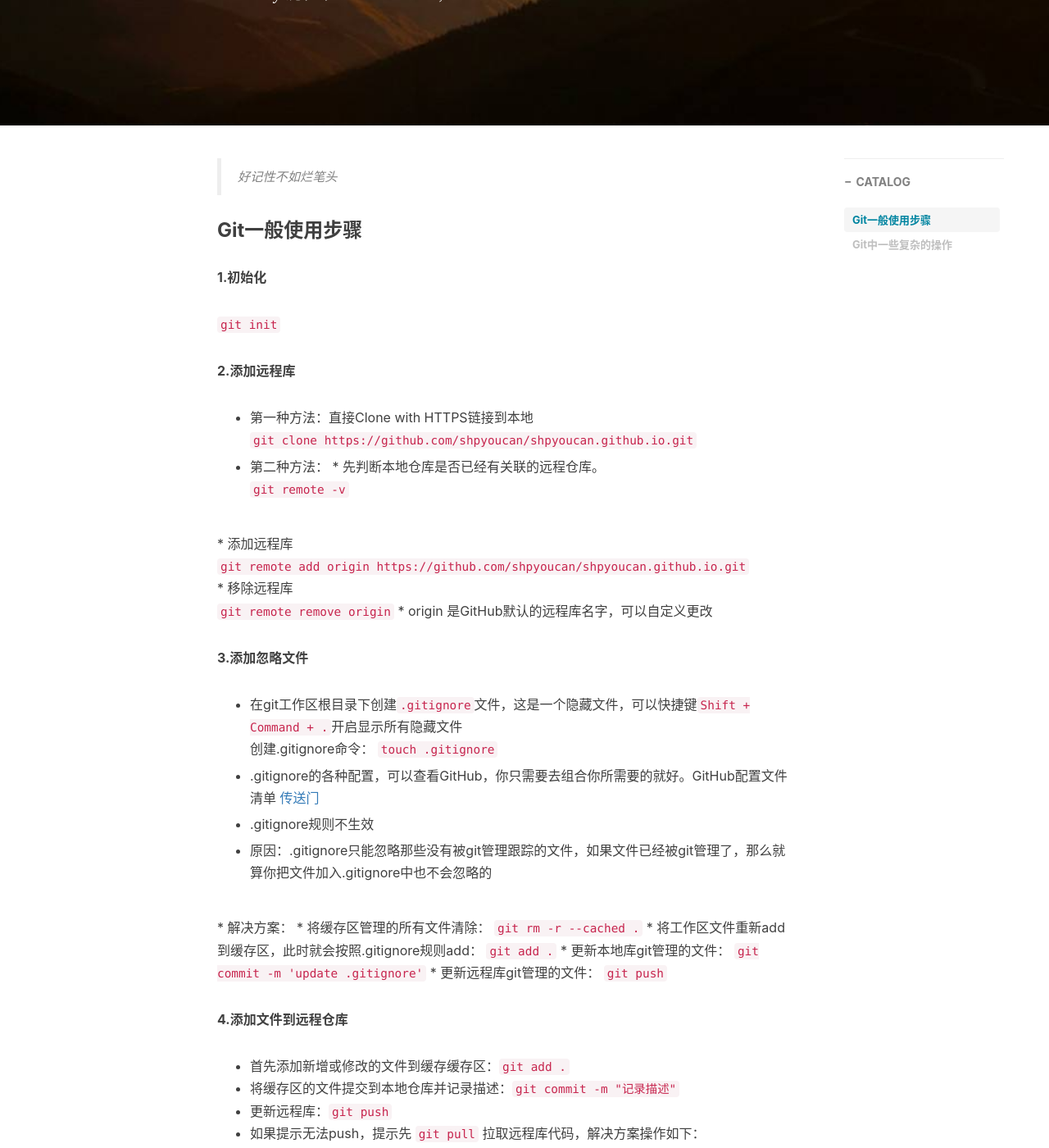
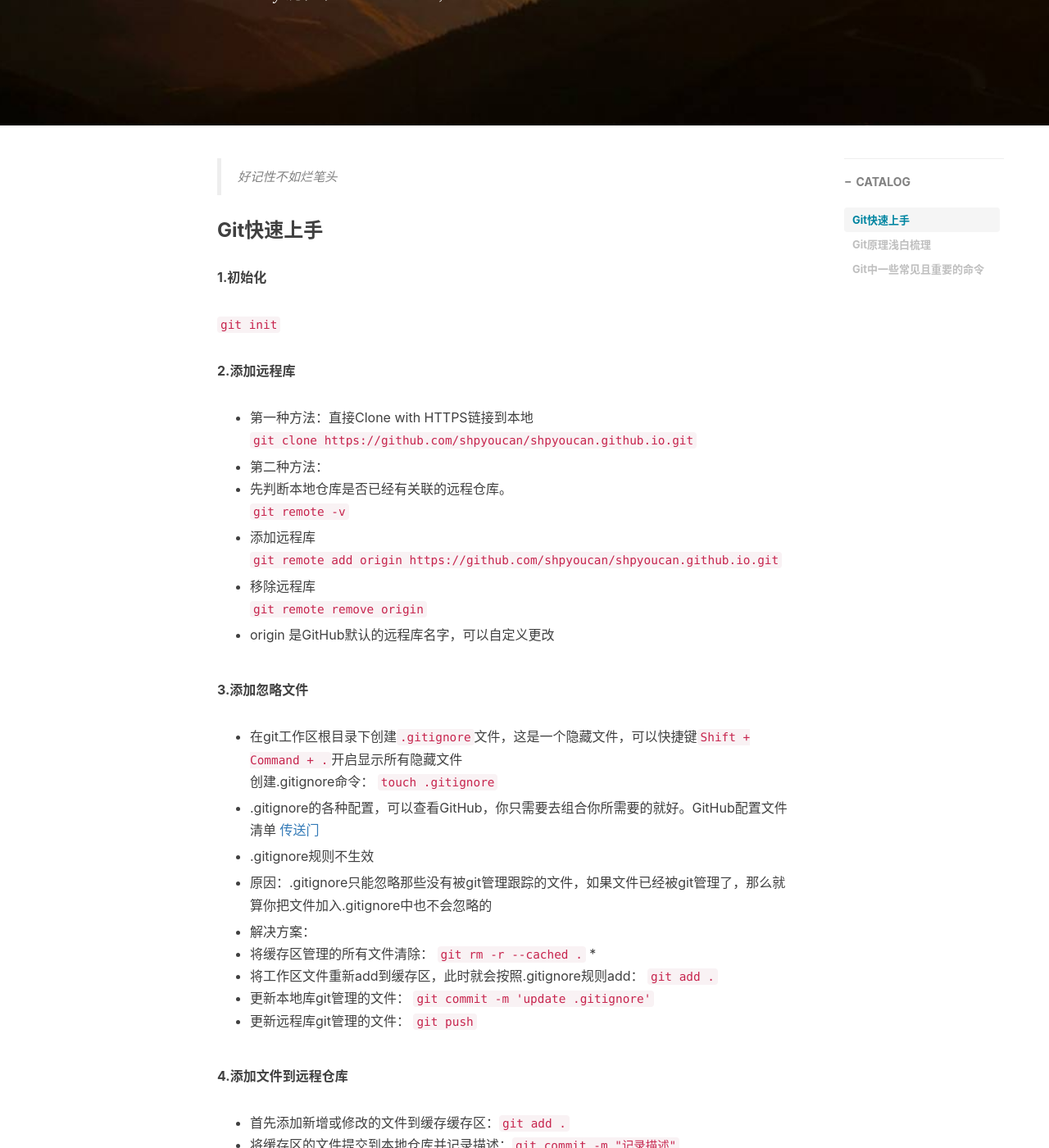
Before and after one commit to eudifnai/eudifnai.github.io, a Jekyll site: the page built from _posts/2018-12-4-placeholds.md, in a window 1280 px wide and 1400 px high, scrolled down 370 px. Shown: the whole window at 82% size. Built offline with Jekyll 4.4.1, drawn with Linux system fonts in a browser that asks for light colours; nearby versions of some CDN libraries; comment, search, counter and statistics services are not loaded; some of the changed text lies outside the part shown.

Commit message:
Git博客更新，未完待续

```diff
--- a/_posts/2018-12-4-placeholds.md
+++ b/_posts/2018-12-4-placeholds.md
@@ -12,7 +12,7 @@ tags:
 
 > 好记性不如烂笔头
 
-### Git一般使用步骤
+### Git快速上手
 
 **1.初始化**
 
@@ -24,16 +24,16 @@ tags:
   		`git clone https://github.com/shpyoucan/shpyoucan.github.io.git`
 
   * 第二种方法：
-  	* 先判断本地仓库是否已经有关联的远程仓库。
+   * 先判断本地仓库是否已经有关联的远程仓库。
   		`git remote -v`
 
- 	* 添加远程库
+   * 添加远程库
   		`git remote add origin https://github.com/shpyoucan/shpyoucan.github.io.git`
 
- 	* 移除远程库
+   * 移除远程库
   		`git remote remove origin`
 
-  	* origin 是GitHub默认的远程库名字，可以自定义更改
+   * origin 是GitHub默认的远程库名字，可以自定义更改
 
 **3.添加忽略文件**
 
@@ -46,11 +46,11 @@ tags:
 
    * 原因：.gitignore只能忽略那些没有被git管理跟踪的文件，如果文件已经被git管理了，那么就算你把文件加入.gitignore中也不会忽略的
 
-  	* 解决方案：
-  	 * 将缓存区管理的所有文件清除： `git rm -r --cached .`
-  	 * 将工作区文件重新add到缓存区，此时就会按照.gitignore规则add： `git add .`
-  	 * 更新本地库git管理的文件： `git commit -m 'update .gitignore'`
-  	 * 更新远程库git管理的文件： `git push`
+  * 解决方案：
+   * 将缓存区管理的所有文件清除： `git rm -r --cached .`   *
+   * 将工作区文件重新add到缓存区，此时就会按照.gitignore规则add： `git add .`
+   * 更新本地库git管理的文件： `git commit -m 'update .gitignore'`
+   * 更新远程库git管理的文件： `git push`
 
 
 **4.添加文件到远程仓库**
@@ -79,6 +79,15 @@ tags:
  * 查看当前分支的commit日志：git log
  * 根据commit日志版本回退：git reset --hard commitId(例如：95fe07288032c94b9)
 
-### Git中一些复杂的操作
+### Git原理浅白梳理
+
+### Git中一些常见且重要的命令
 
 **1. Merge 合并**
+
+ * 多少
+
+**2. diff 差异**
+
+ * git diff : 工作区 和 暂存区 的差异，即工作区相比上次add的改动；
+ * git
```
